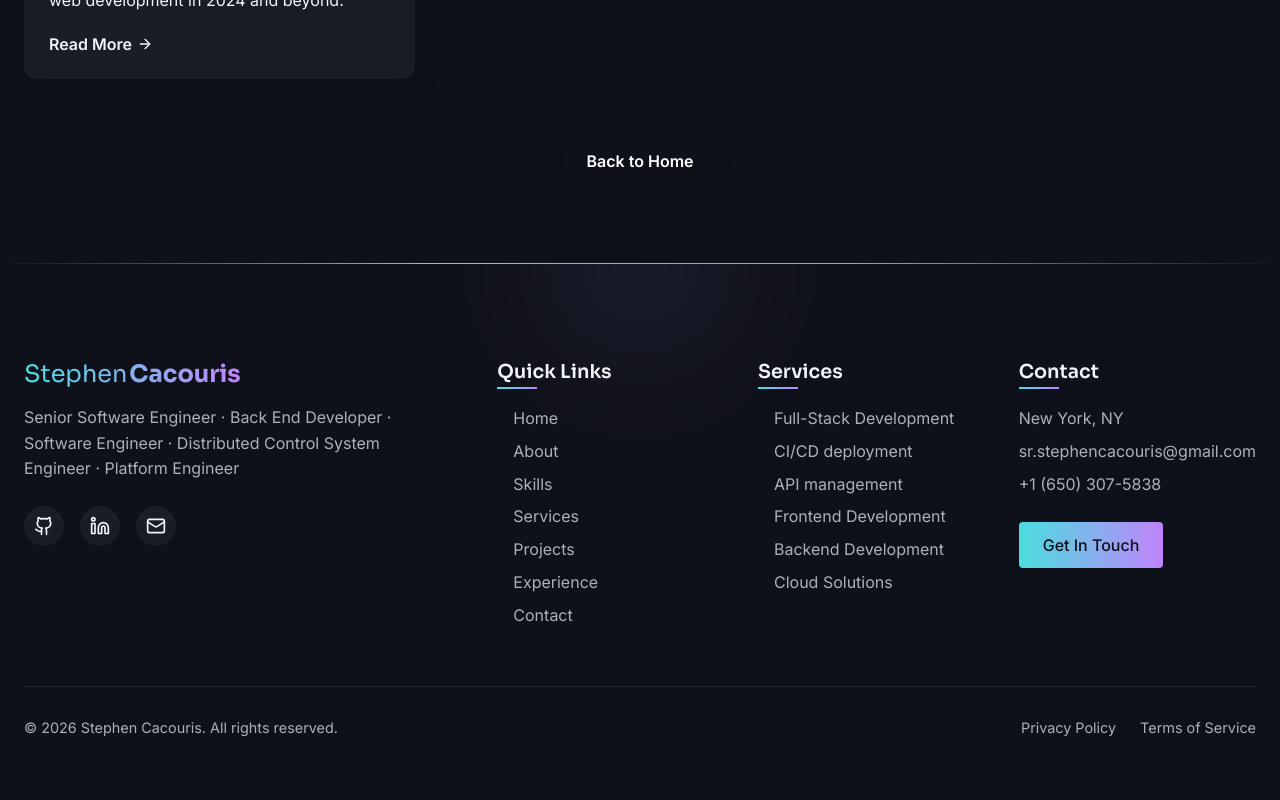
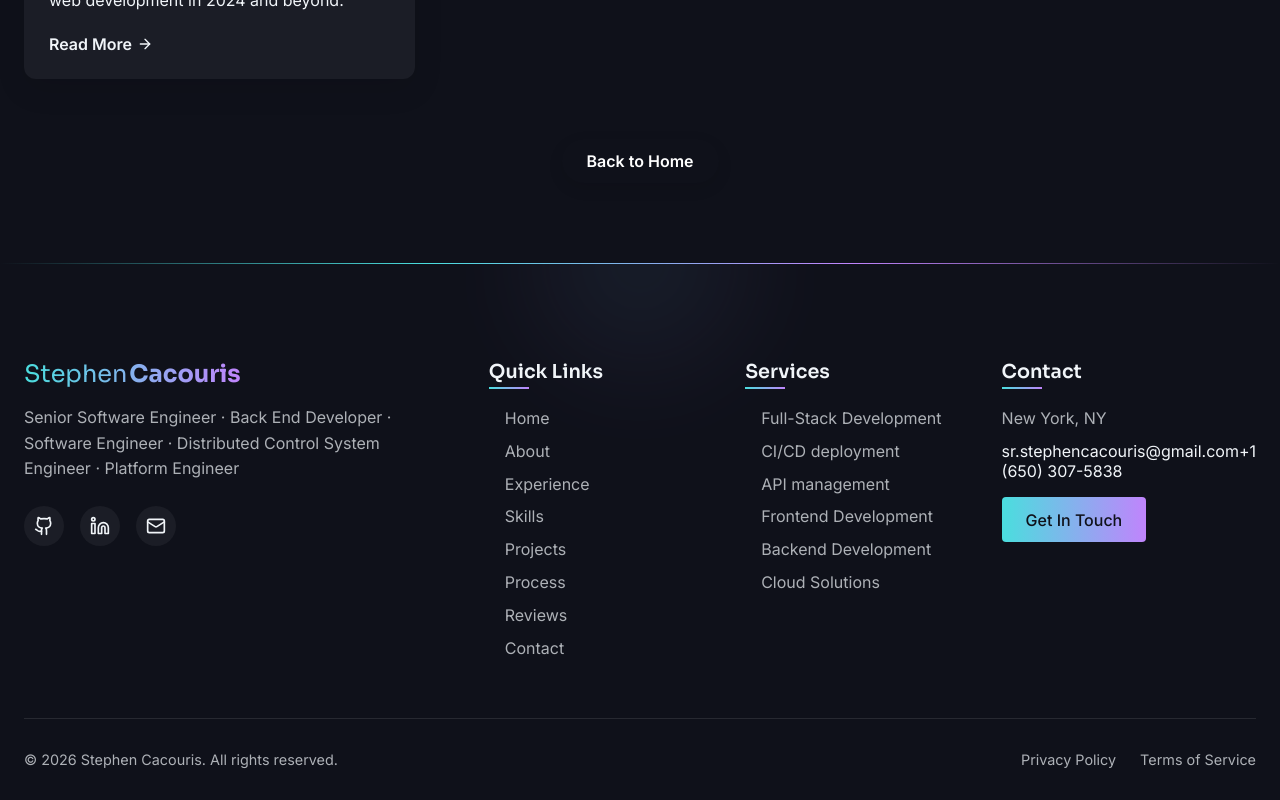
Before and after one commit to mpowers652/myPortfolio, a Next.js app: page /blog in a window 1280 px wide. Shown: the part 1239-2039 px from the top of the page. Before the commit the page ends 2007 px from the top, so only its background shows below. Built offline with nearby package versions, Linux system fonts and the light colour scheme; no server answers.

Commit message:
Contact Links

```diff
--- a/components/Footer/Footer.tsx
+++ b/components/Footer/Footer.tsx
@@ -50,16 +50,19 @@ const Footer = () => {
                 <Link href="#about">About</Link>
               </li>
               <li>
-                <Link href="#skills">Skills</Link>
+                <Link href="#experience">Experience</Link>
               </li>
               <li>
-                <Link href="#services">Services</Link>
+                <Link href="#skills">Skills</Link>
               </li>
               <li>
                 <Link href="#projects">Projects</Link>
               </li>
               <li>
-                <Link href="#experience">Experience</Link>
+                <Link href="#process">Process</Link>
+              </li>
+              <li>
+                <Link href="#reviews">Reviews</Link>
               </li>
               <li>
                 <Link href="#contact">Contact</Link>
@@ -99,8 +102,8 @@ const Footer = () => {
           <div className={styles.contact}>
             <h3>Contact</h3>
             <p>New York, NY</p>
-            <p>sr.stephencacouris@gmail.com</p>
-            <p>+1 (650) 307-5838</p>
+            <Link href="mailto:sr.stephencacouris@gmail.com">sr.stephencacouris@gmail.com</Link>
+            <Link href="tel:+16503075838">+1 (650) 307-5838</Link>
             <Link href="#contact" className={styles.contactBtn}>
               Get In Touch
             </Link>
--- a/components/Hero/Hero.tsx
+++ b/components/Hero/Hero.tsx
@@ -59,7 +59,7 @@ const Hero = () => {
                   </div>
                   <div>
                     <h4>Email</h4>
-                    <p>sr.stephencacouris@gmail.com</p>
+                    <a href="mailto:sr.stephencacouris@gmail.com"><p>sr.stephencacouris@gmail.com</p></a>
                   </div>
                 </div>
 
@@ -69,7 +69,7 @@ const Hero = () => {
                 </div>
                   <div>
                     <h4>Phone</h4>
-                    <p>+1 (650) 307-5838</p>
+                    <a href="tel:+16503075838"><p>+1 (650) 307-5838</p></a>
                   </div>
                 </div>
               </div>
```
